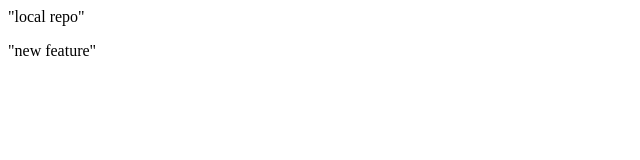
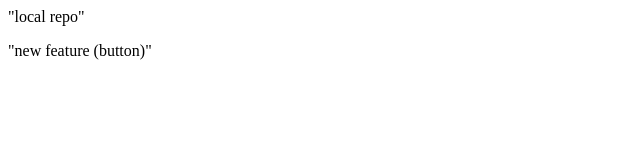
Before and after one commit to Ayush3257/localrepo, a plain HTML site: page index.html in a window 1280 px wide. Shown: the full height of the page, 0-640 px from the left. Drawn offline with Linux system fonts and the light colour scheme.

```diff
--- a/index.html
+++ b/index.html
@@ -1,2 +1,2 @@
 <p>"local repo"</p>
-<p>"new feature"</p>
+<p>"new feature (button)"</p>
```
